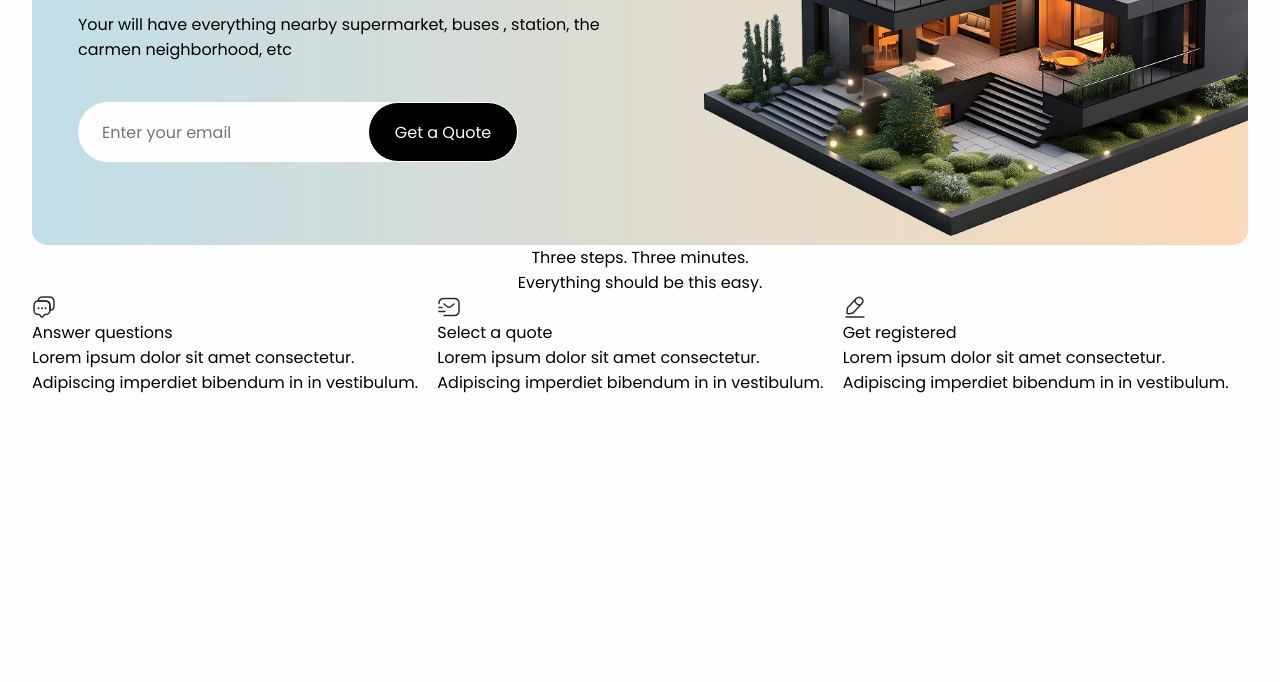
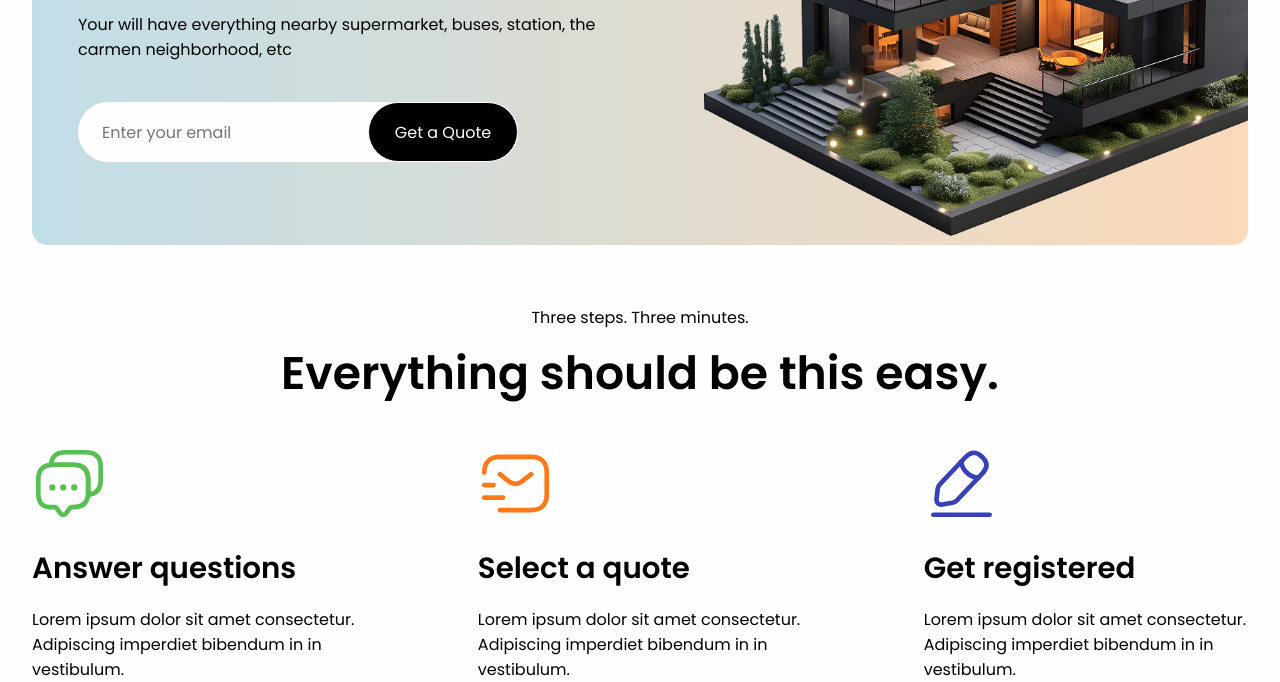
Before and after one commit to vlesueji/landing_page, a website: page index.html in a window 1280 px wide. Shown: the part 461-1143 px from the top of the page. Before the commit the page ends 856 px from the top, so only its background shows below. Drawn offline with Linux system fonts and the light colour scheme.

Commit message:
section registered complite

```diff
--- a/index.html
+++ b/index.html
@@ -103,7 +103,7 @@
     <div class="home__info">
       <p>Welcome to Realstate</p>
       <h1>Manage Your Property</h1>
-      <p>Your will have everything nearby supermarket, buses , station, the carmen neighborhood, etc</p>
+      <p>Your will have everything nearby supermarket, buses, station, the carmen neighborhood, etc</p>
       <form
         class="mail home__mail"
         action=""
@@ -140,29 +140,32 @@
     <h2 class="register__title">Everything should be this easy.</h2>
     <div class="register__steps">
       <div class="register__steps-item step-item">
-        <img
-          src="/images/vuesax/linear/messages.svg"
-          alt=""
-          class="step-item__image"
-        >
+        <svg class="step-item__image" width="24" height="24" viewBox="0 0 24 24" fill="none" xmlns="http://www.w3.org/2000/svg">
+          <path class="messages" d="M17.98 10.79V14.79C17.98 15.05 17.97 15.3 17.94 15.54C17.71 18.24 16.12 19.58 13.19 19.58H12.79C12.54 19.58 12.3 19.7 12.15 19.9L10.95 21.5C10.42 22.21 9.56 22.21 9.03 21.5L7.82999 19.9C7.69999 19.73 7.41 19.58 7.19 19.58H6.79001C3.60001 19.58 2 18.79 2 14.79V10.79C2 7.86001 3.35001 6.27001 6.04001 6.04001C6.28001 6.01001 6.53001 6 6.79001 6H13.19C16.38 6 17.98 7.60001 17.98 10.79Z" stroke="#292D32" stroke-width="1.5" stroke-miterlimit="10" stroke-linecap="round" stroke-linejoin="round"/>
+          <path class="messages" d="M21.98 6.79001V10.79C21.98 13.73 20.63 15.31 17.94 15.54C17.97 15.3 17.98 15.05 17.98 14.79V10.79C17.98 7.60001 16.38 6 13.19 6H6.79004C6.53004 6 6.28004 6.01001 6.04004 6.04001C6.27004 3.35001 7.86004 2 10.79 2H17.19C20.38 2 21.98 3.60001 21.98 6.79001Z" stroke="#292D32" stroke-width="1.5" stroke-miterlimit="10" stroke-linecap="round" stroke-linejoin="round"/>
+          <path class="messages" d="M13.4955 13.25H13.5045" stroke="#292D32" stroke-width="2" stroke-linecap="round" stroke-linejoin="round"/>
+          <path class="messages" d="M9.9955 13.25H10.0045" stroke="#292D32" stroke-width="2" stroke-linecap="round" stroke-linejoin="round"/>
+          <path class="messages" d="M6.4955 13.25H6.5045" stroke="#292D32" stroke-width="2" stroke-linecap="round" stroke-linejoin="round"/>
+        </svg>
         <h3 class="step-item__title">Answer questions</h3>
         <p class="step-item__paragraph">Lorem ipsum dolor sit amet consectetur. Adipiscing imperdiet bibendum in in vestibulum. </p>
       </div>
       <div class="register__steps-item step-item">
-        <img
-          src="/images/vuesax/linear/sms.svg"
-          alt=""
-          class="step-item__image"
-        >
+        <svg class="step-item__image" width="24" height="24" viewBox="0 0 24 24" fill="none" xmlns="http://www.w3.org/2000/svg">
+          <path class="sms" d="M2 8.5C2 5 4 3.5 7 3.5H17C20 3.5 22 5 22 8.5V15.5C22 19 20 20.5 17 20.5H7" stroke="#292D32" stroke-width="1.5" stroke-miterlimit="10" stroke-linecap="round" stroke-linejoin="round"/>
+          <path class="sms" d="M17 9L13.87 11.5C12.84 12.32 11.15 12.32 10.12 11.5L7 9" stroke="#292D32" stroke-width="1.5" stroke-miterlimit="10" stroke-linecap="round" stroke-linejoin="round"/>
+          <path class="sms" d="M2 16.5H8" stroke="#292D32" stroke-width="1.5" stroke-miterlimit="10" stroke-linecap="round" stroke-linejoin="round"/>
+          <path class="sms" d="M2 12.5H5" stroke="#292D32" stroke-width="1.5" stroke-miterlimit="10" stroke-linecap="round" stroke-linejoin="round"/>
+        </svg>
         <h3 class="step-item__title">Select a quote</h3>
         <p class="step-item__paragraph">Lorem ipsum dolor sit amet consectetur. Adipiscing imperdiet bibendum in in vestibulum. </p>
       </div>
       <div class="register__steps-item step-item">
-        <img
-          src="/images/vuesax/linear/edit.svg"
-          alt=""
-          class="step-item__image"
-        >
+        <svg class="step-item__image" width="24" height="24" viewBox="0 0 24 24" fill="none" xmlns="http://www.w3.org/2000/svg">
+          <path class="edit" d="M13.2601 3.6L5.0501 12.29C4.7401 12.62 4.4401 13.27 4.3801 13.72L4.0101 16.96C3.8801 18.13 4.7201 18.93 5.8801 18.73L9.1001 18.18C9.5501 18.1 10.1801 17.77 10.4901 17.43L18.7001 8.74C20.1201 7.24 20.7601 5.53 18.5501 3.44C16.3501 1.37 14.6801 2.1 13.2601 3.6Z" stroke="#292D32" stroke-width="1.5" stroke-miterlimit="10" stroke-linecap="round" stroke-linejoin="round"/>
+          <path class="edit" d="M11.8899 5.04999C12.3199 7.80999 14.5599 9.91999 17.3399 10.2" stroke="#292D32" stroke-width="1.5" stroke-miterlimit="10" stroke-linecap="round" stroke-linejoin="round"/>
+          <path class="edit" d="M3 22H21" stroke="#292D32" stroke-width="1.5" stroke-miterlimit="10" stroke-linecap="round" stroke-linejoin="round"/>
+        </svg>
         <h3 class="step-item__title">Get registered</h3>
         <p class="step-item__paragraph">Lorem ipsum dolor sit amet consectetur. Adipiscing imperdiet bibendum in in vestibulum. </p>
       </div>
--- a/styles/_globals.scss
+++ b/styles/_globals.scss
@@ -18,9 +18,21 @@ a {
 }
 
 h1 {
-  @include mixins.fluid-text(67,48);
+  @include mixins.fluid-text(67, 48);
   font-weight: 600;
   line-height: 120%;
   margin-top: 15px;
   margin-bottom: 5vh;
 }
+
+h2 {
+  @include mixins.fluid-text(50, 31);
+  line-height: 120%;
+  font-weight: 600;
+}
+
+h3 {
+  @include mixins.fluid-text(32, 16);
+  font-weight: 600;
+  line-height: 120%;
+}
--- a/styles/styles.scss
+++ b/styles/styles.scss
@@ -126,7 +126,8 @@
     @include media.respond-down('mobile'){
       display: flex;
       width: 90%;
-      top: 0;
+      align-self: end;
+      top: 30px;
     }
   }
 }
@@ -273,13 +274,39 @@
   align-items: center;
 
   &__paragraph {
+    margin-top: 60px;
 
   }
   &__title {
+    margin-top: 16px;
 
   }
   &__steps {
     display: flex;
-
+    margin-top: 45px;
+    gap: 10%;
   }
 }
+
+.step-item {
+
+  &__image {
+    width: 75px;
+    height: 75px;
+    margin-bottom: 22px;
+
+    .edit {
+      stroke: var(--purple);
+    }
+    .sms {
+      stroke: var(--orange);
+    }
+    .messages {
+      stroke: var(--green);
+    }
+  }
+
+  &__title {
+    margin-bottom: 22px;
+  }
+}
```
Also changed, not shown: styles/styles.css, 1 other file.
